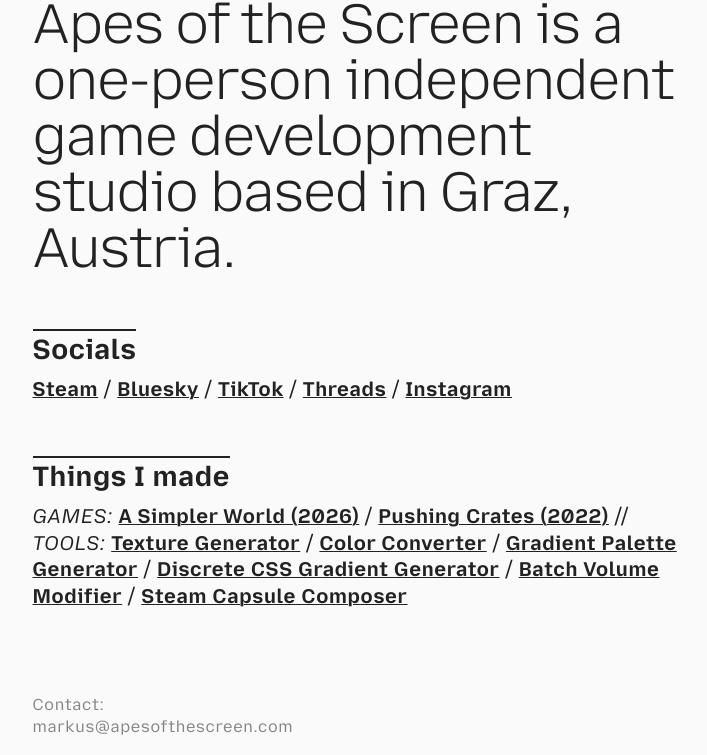
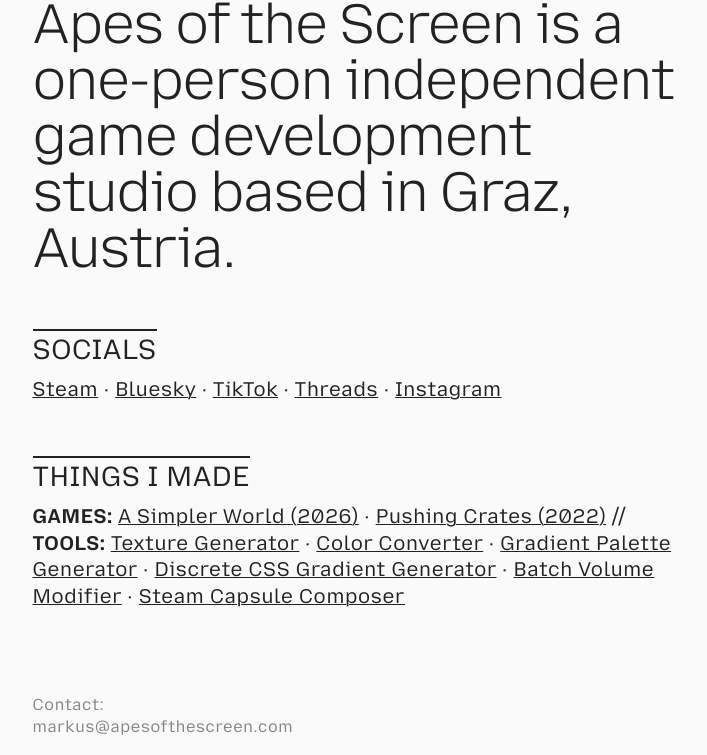
Before and after one commit to rmstr1/rmstr1.github.io, a plain HTML site: page index.html in a window 1280 px wide. Shown: the part 158-913 px from the top of the page, without its empty margins (264-971 px from the left). Drawn offline with Linux system fonts and the light colour scheme.

Commit message:
mini style changes

```diff
--- a/index.html
+++ b/index.html
@@ -23,23 +23,23 @@
     <section>
         <h2>Socials</h2>
         <a href="https://store.steampowered.com/dev/apesofthescreen">Steam</a>
-        / <a href="https://bsky.app/profile/apesofthescreen.bsky.social">Bluesky</a>
-        / <a href="https://www.tiktok.com/@apesofthescreen">TikTok</a>
-        / <a href="https://www.threads.com/@apesofthescreen">Threads</a>
-        / <a href="https://www.instagram.com/apesofthescreen">Instagram</a>
+        · <a href="https://bsky.app/profile/apesofthescreen.bsky.social">Bluesky</a>
+        · <a href="https://www.tiktok.com/@apesofthescreen">TikTok</a>
+        · <a href="https://www.threads.com/@apesofthescreen">Threads</a>
+        · <a href="https://www.instagram.com/apesofthescreen">Instagram</a>
     </section>
     <section>
         <h2>Things I made</h2>
-        <i>GAMES:</i>
+        <b>GAMES:</b>
         <a href="https://store.steampowered.com/app/2243890/A_Simpler_World/">A Simpler World (2026)</a>
-        / <a href="https://store.steampowered.com/app/1852060/Pushing_Crates/">Pushing Crates (2022)</a>
-        // <i>TOOLS:</i>
+        · <a href="https://store.steampowered.com/app/1852060/Pushing_Crates/">Pushing Crates (2022)</a>
+        // <b>TOOLS:</b>
         <a href="./texture-editor">Texture Generator</a>
-        / <a href="./convert-colors.html">Color Converter</a>
-        / <a href="./palette-gen.html">Gradient Palette Generator</a>
-        / <a href="./gradient-gen.html">Discrete CSS Gradient Generator</a>
-        / <a href="./adjust_volume.html">Batch Volume Modifier</a>
-        / <a href="./steam-capsule-template.html">Steam Capsule Composer</a>
+        · <a href="./convert-colors.html">Color Converter</a>
+        · <a href="./palette-gen.html">Gradient Palette Generator</a>
+        · <a href="./gradient-gen.html">Discrete CSS Gradient Generator</a>
+        · <a href="./adjust_volume.html">Batch Volume Modifier</a>
+        · <a href="./steam-capsule-template.html">Steam Capsule Composer</a>
     </section>
     <footer>
         <p>
--- a/style.css
+++ b/style.css
@@ -54,24 +54,26 @@ h2,
 hgroup>h1 {
     width: fit-content;
     font: inherit;
-    font-weight: 700;
+    font-weight: 400;
     font-size: 140%;
     margin-bottom: 0.5rem;
     letter-spacing: 0.02em;
+    text-transform: uppercase;
 
     border-top: 0.125rem solid var(--text-color);
 }
 
 h3 {
     font: inherit;
-    font-weight: 700;
+    font-weight: 600;
+    text-transform: uppercase;
 }
 
 a {
     color: inherit;
     text-decoration: underline;
     text-decoration-thickness: 1px;
-    font-weight: 700;
+    font-weight: 400;
 
     &:hover {
         color: var(--accent-color);
```
